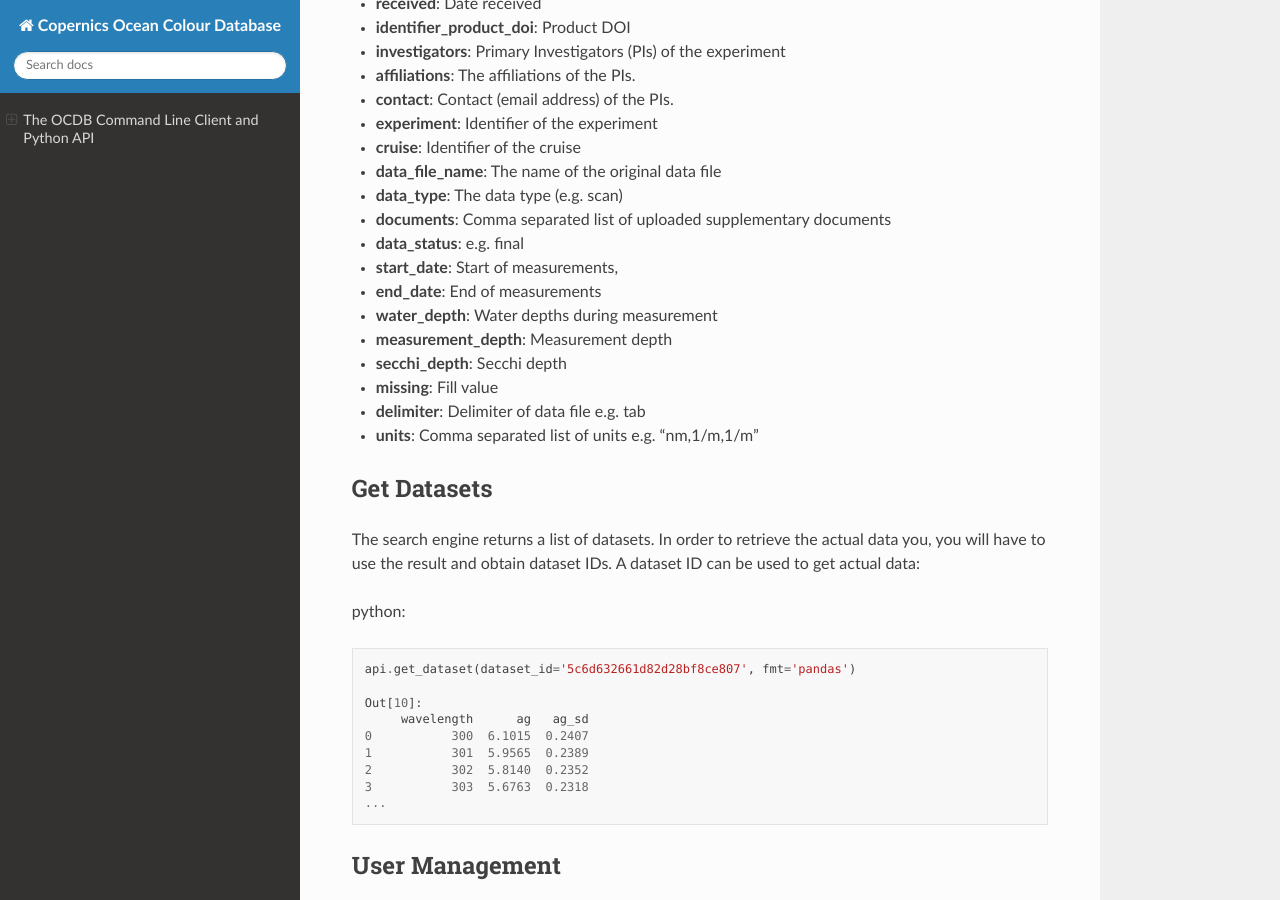
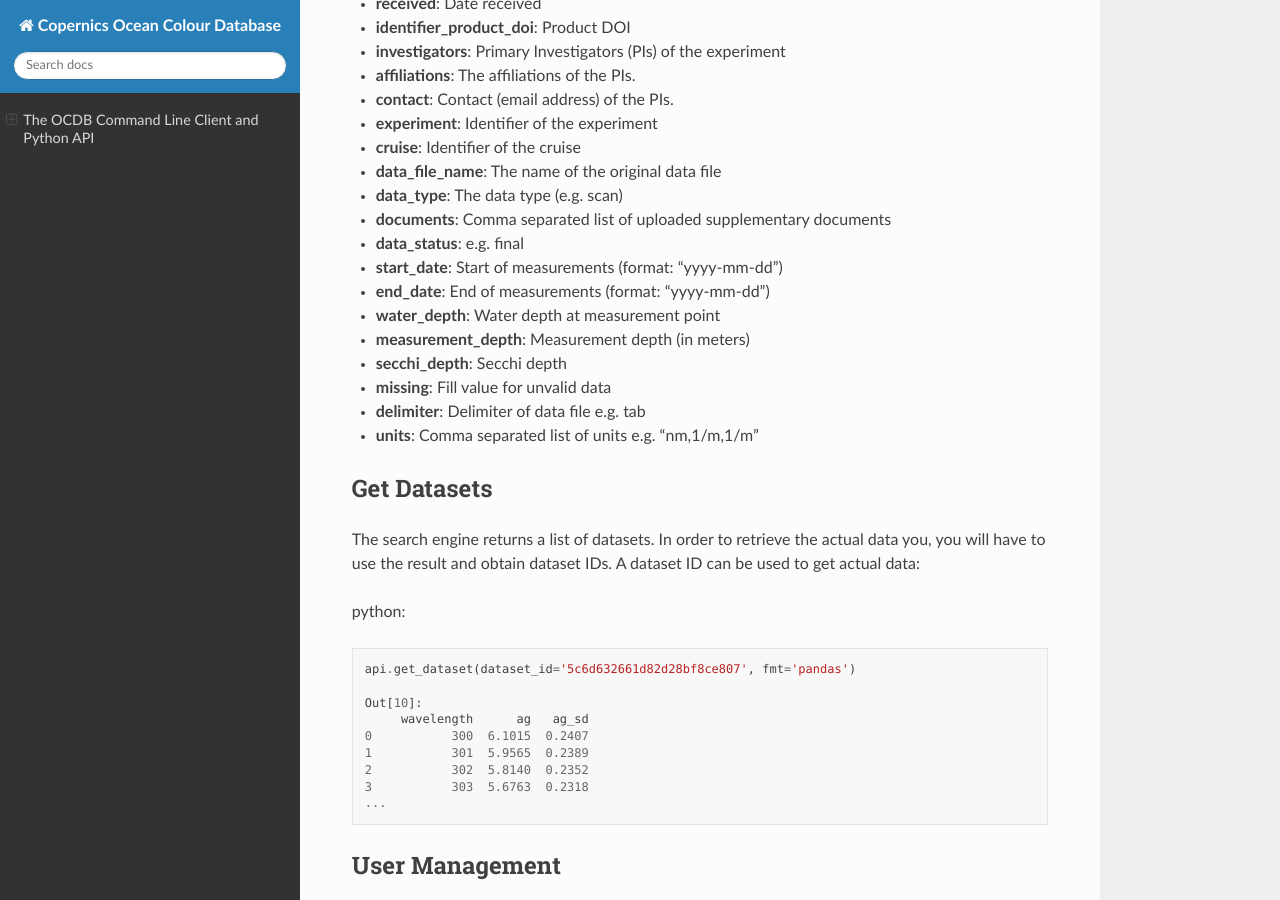
Before and after one commit to javierconcha/ocdb-docs, a Sphinx documentation site: the page built from docs/source/ocdb-api-cli.md, in a window 1280 px wide and 900 px high, scrolled down 2813 px. Built offline with Sphinx 7.4.7 and the Read the Docs theme 2.0.0, drawn with Linux system fonts in a browser that asks for light colours; some of the changed text lies outside the part shown.

Commit message:
Update docs/source/ocdb-api-cli.md

```diff
--- a/docs/source/ocdb-api-cli.md
+++ b/docs/source/ocdb-api-cli.md
@@ -151,12 +151,12 @@ __Possible fields are__:
 - __data_type__: The data type (e.g. scan)
 - __documents__: Comma separated list of uploaded supplementary documents
 - __data_status__: e.g. final
-- __start_date__: Start of measurements,
-- __end_date__: End of measurements
-- __water_depth__: Water depths during measurement
-- __measurement_depth__: Measurement depth
+- __start_date__: Start of measurements (format: "yyyy-mm-dd")
+- __end_date__: End of measurements (format: "yyyy-mm-dd")
+- __water_depth__: Water depth at measurement point
+- __measurement_depth__: Measurement depth (in meters)
 - __secchi_depth__: Secchi depth
-- __missing__: Fill value
+- __missing__: Fill value for unvalid data
 - __delimiter__: Delimiter of data file e.g. tab
 - __units__: Comma separated list of units e.g. "nm,1/m,1/m"
 
```
Also changed, not shown: other parts of docs/source/ocdb-api-cli.md (+1 -1 lines).
